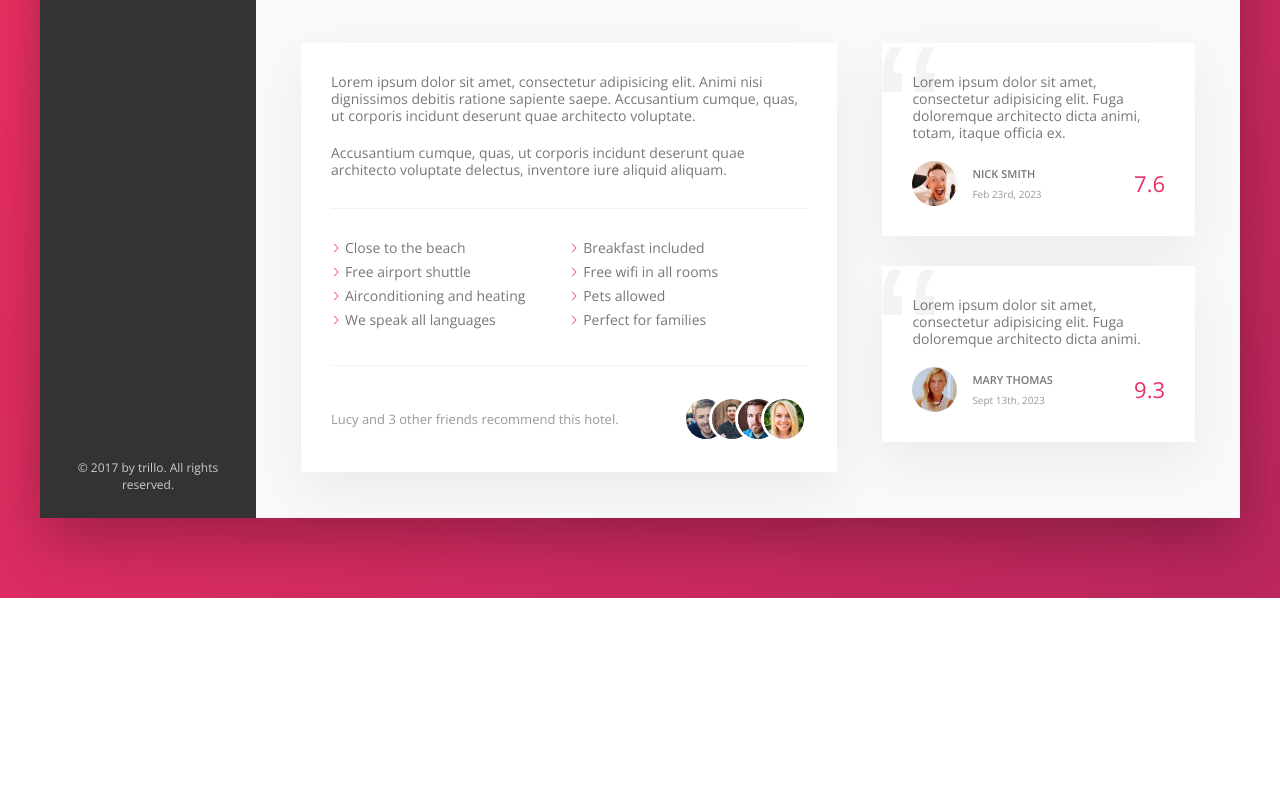
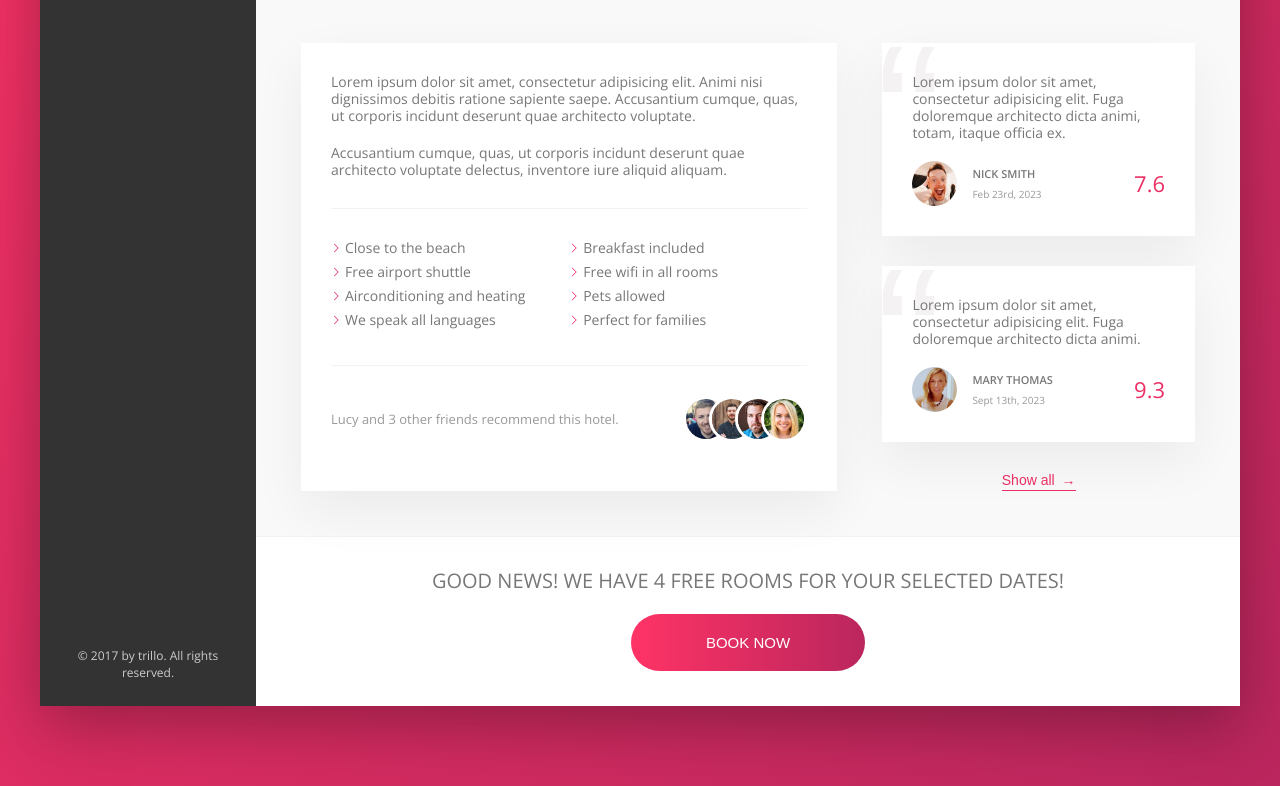
Before and after one commit to ArrayOfLilly/trillo, a website: page index.html in a window 1280 px wide. Shown: the part 600-1386 px from the top of the page. Before the commit the page ends 1198 px from the top, so only its background shows below. Drawn offline with nearby package versions, Linux system fonts and the light colour scheme.

Commit message:
Destkop version ready

```diff
--- a/index.html
+++ b/index.html
@@ -148,7 +148,7 @@
                         </div>
                     </div>
 
-                    <!-- DETAILS -->
+                    <!-- DETAILS  - MAIN CONTENT ABOUT A HOTEL -->
                     <div class="detail">
                         <!-- DESCRIPTION -->
                         <div class="description">
@@ -214,7 +214,21 @@
                                     <div class="review__rating">9.3</div>
                                 </figcaption>
                             </figure>
+                            <!-- REVIEWS MORE BUTTON -->
+                            <button class="btn-inline">
+                                Show all
+                                <span>&rarr;</span>
+                            </button>
                         </div>
+                    </div>
+
+                    <!-- CALL TO ACTION (CTA) SECTION WITH BOOKING BUTTON -->
+                    <div class="cta">
+                        <h2 class="cta__book-now">Good news! We have 4 free rooms for your selected dates!</h2>
+                        <button class="btn">
+                            <span class="btn__visible">Book now</span>
+                            <span class="btn__invisible">Only 4 rooms left</span>
+                        </button>
                     </div>
                 </main>
             </div>
--- a/sass/_components.scss
+++ b/sass/_components.scss
@@ -287,11 +287,20 @@
     cursor: pointer;
     transition: all 0.2s;
 
+    & span {
+        margin-left: 3px;
+    }
+
     // makes it reusable in different contexts
     font-size: inherit;
 
     &:hover {
         color: var(--color-grey-dark-1);
+
+        & span {
+            margin-left: 8px;
+            transition: margin-left 0.2s;
+        }
     }
 
     &:focus {
@@ -455,3 +464,72 @@
         z-index: 1;
     }
 }
+
+/////////////////////
+/// CALL TO ACTION
+.cta {
+    padding: 3.5rem 0;
+    text-align: center;
+
+    &__book-now {
+        font-size: 2rem;
+        font-weight: 300;
+        text-transform: uppercase;
+        margin-bottom: 2.5rem;
+    }
+}
+
+/////////////////////
+/// CTA BUTTON
+.btn {
+    font-size: 1.5rem;
+    font-weight: 300;
+    text-transform: uppercase;
+    border: none;
+    border-radius: 100px;
+    background-image: linear-gradient(to right, var(--color-primary-light), var(--color-primary-dark));
+    color: #fff;
+    cursor: pointer;
+
+    // for positioning the .btn__invisible text in normal state
+    position: relative;
+    //hide the .btn__invisible text in normal state
+    overflow: hidden;
+
+    & > * {
+        // for using padding, since originally they are inline elements
+        display: inline-block;
+        // size of the parent element for translate / positioning up and down
+        height: 100%;
+        width: 100%;
+        transition: all 0.2s;
+    }
+
+    &__visible {
+        padding: 2rem 7.5rem;
+    }
+
+    &__invisible {
+        padding: 2rem 0;
+        position: absolute;
+        left: 0;
+        top: -100%;
+    }
+
+    &:hover {
+        background-image: linear-gradient(to right, var(--color-primary-dark), var(--color-primary-light));
+    }
+
+    &:hover &__visible {
+        transform: translateY(100%);
+    }
+
+    &:hover &__invisible {
+        top: 0;
+    }
+
+    &:focus {
+        outline: none;
+        animation: pulsate 1s infinite;
+    }
+}
--- a/sass/_layout.scss
+++ b/sass/_layout.scss
@@ -69,4 +69,8 @@
 
 .user-reviews {
     flex: 1;
+
+    display: flex;
+    flex-direction: column;
+    align-items: center;
 }
```
Also changed, not shown: sass/main.css, 1 other file.
